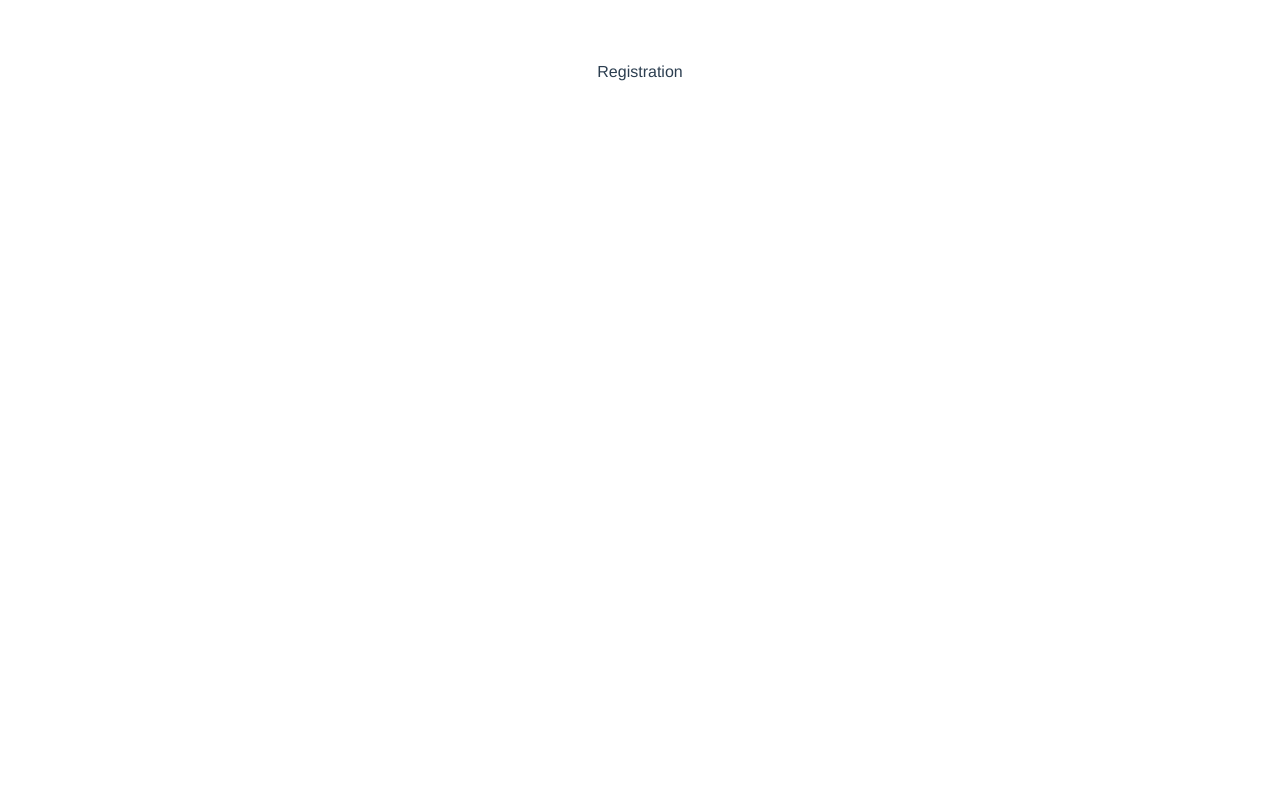
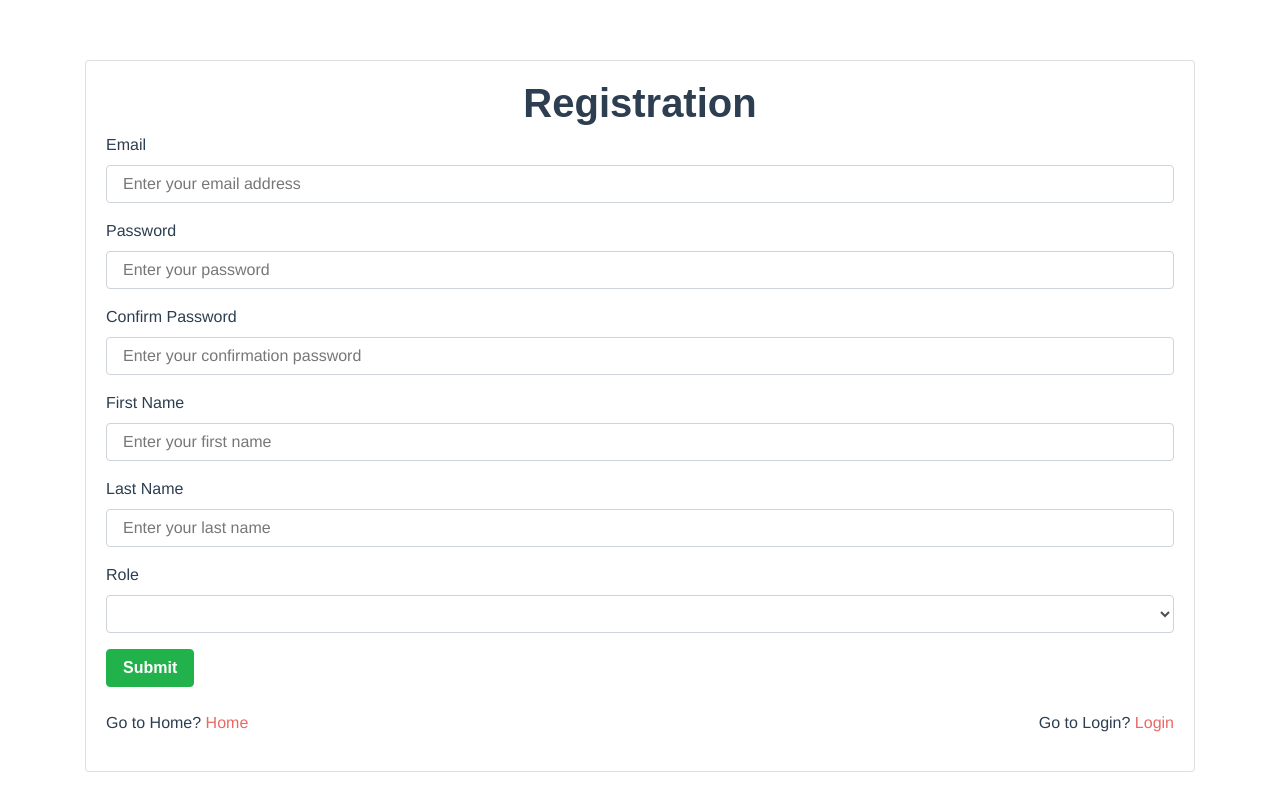
Before and after one commit to Raden616Rizki/order, a Vue app in the folder client/book_order_ui/: page /registration in a window 1280 px wide. Built offline with nearby package versions, Linux system fonts and the light colour scheme; a web font is replaced by a local one.

Commit message:
Menambahkan halaman registrasi dan verifikasi email

```diff
--- /dev/null
+++ b/client/book_order_ui/src/components/EmailVerification.vue
@@ -0,0 +1,64 @@
+<template>
+    <div class="row mt-5">
+        <div class="col-md-12 m-auto">
+            <div class="card card-body text-center">
+                <h1>Email Verification</h1>
+                <small>Please enter the token received in your registered mail address</small>
+                <form @submit.prevent="verify()">
+                    <div class="form-group">
+                        <label for="token" class="float-left">Token</label>
+                        <input type="text" name="token" id="token" v-model="token" class="form-control"
+                            placeholder="Enter your received token" required>
+                    </div>
+                    <button type="submit" class="btn btn-success float-left">Submit</button>
+                </form>
+                <p class="mt-4">
+                    <span class="float-right">Already verified? Go to <a href="/login">Login</a></span>
+                    <span class="float-left">Didn't receive token? <a href="javascript:void(0)">Resend</a></span>
+                </p>
+            </div>
+        </div>
+    </div>
+</template>
+
+
+<script>
+import axios from 'axios';
+import swal from 'sweetalert2';
+import UserLogin from './UserLogin.vue';
+
+export default {
+    name: 'EmailVerification',
+    data() {
+        return {
+            email: null,
+            password: null
+        };
+    },
+    mounted() {
+        this.email = this.$route.query.email;
+    },
+    methods: {
+        async verify() {
+            try {
+                await axios.post('http://localhost:3001/email_verification', {
+                    email: this.email,
+                    token: this.token
+                });
+                swal.fire({
+                    icon: 'success',
+                    title: 'Login Successful',
+                    text: 'You have successfully verified',
+                })
+                this.$router.push({name: UserLogin});
+            } catch (e) {
+                swal.fire({
+                    icon: 'error',
+                    title: 'Verification Failed',
+                    text: e.response.data.message || 'An error occurred during login.',
+                })
+            }
+        }
+    },
+}
+</script>
--- a/client/book_order_ui/src/components/UserRegistration.vue
+++ b/client/book_order_ui/src/components/UserRegistration.vue
@@ -1,3 +1,108 @@
 <template>
-    Registration
+    <div class="row mt-5">
+        <div class="col-md-12 m-auto">
+            <div class="card card-body text-center">
+                <h1>Registration</h1>
+                <form @submit.prevent="register()">
+                    <div class="form-group">
+                        <label for="email" class="float-left">Email</label>
+                        <input type="email" name="email" id="email" v-model="user.email" class="form-control"
+                            placeholder="Enter your email address" required>
+                    </div>
+                    <div class="form-group">
+                        <label for="password" class="float-left">Password</label>
+                        <input type="password" name="password" id="password" v-model="user.password"
+                            class="form-control" placeholder="Enter your password" @input="validatePassword" required>
+                    </div>
+                    <div class="form-group">
+                        <label for="cnfpass" class="float-left">Confirm Password</label>
+                        <input type="password" name="cnfpass" id="cnfpass" v-model="confirmPassword"
+                            class="form-control" placeholder="Enter your confirmation password"
+                            @input="validatePassword" required>
+                    </div>
+                    <p class="text-success" v-if="user.password && confirmPassword && passwordMatch">Password Match!</p>
+                    <p class="text-danger" v-else-if="user.password && confirmPassword">Password don't Match!</p>
+                    <div class="form-group">
+                        <label for="fname" class="float-left">First Name</label>
+                        <input type="text" name="fname" id="fname" v-model="user.first_name" class="form-control"
+                            placeholder="Enter your first name" required>
+                    </div>
+                    <div class="form-group">
+                        <label for="lname" class="float-left">Last Name</label>
+                        <input type="text" name="lname" id="lname" v-model="user.last_name" class="form-control"
+                            placeholder="Enter your last name" required>
+                    </div>
+                    <div class="form-group">
+                        <label for="role" class="float-left">Role</label>
+                        <select name="role" id="role" v-model="user.role" class="form-control">
+                            <option value="" disabled>Select an option</option>
+                            <option :value="role" v-for="role in roles" :key="role">{{ role }}</option>
+                        </select>
+                    </div>
+                    <button type="submit" class="btn btn-success float-left">Submit</button>
+                </form>
+                <p class="mt-4">
+                    <span class="float-left">Go to Home? <a href="/">Home</a></span>
+                    <span class="float-right">Go to Login? <a href="/login">Login</a></span>
+                </p>
+            </div>
+        </div>
+    </div>
 </template>
+
+<script>
+import axios from 'axios';
+import swal from 'sweetalert2';
+
+export default {
+    data() {
+        return {
+            roles: ['ADMIN', 'MEMBER'],
+            confirmPassword: null,
+            passwordMatch: false,
+            user: {
+                email: null,
+                password: null,
+                first_name: null,
+                last_name: null,
+                role: null
+            }
+        }
+    },
+    methods: {
+        validatePassword() {
+            this.passwordMatch = this.user.password === this.confirmPassword;
+        },
+        async register() {
+            if (this.passwordMatch) {
+                try {
+                    await axios.post('http://localhost:3001/register', {
+                        user: this.user
+                    });
+                    swal.fire({
+                        icon: 'success',
+                        title: 'Register Successful',
+                        text: 'You have successfully registered. Please check mailbox for token to validate your email address',
+                    })
+                    this.$router.push({
+                        path: '/verify-email',
+                        query: { email: this.user.email }
+                    });
+                } catch (e) {
+                    swal.fire({
+                        icon: 'error',
+                        title: 'Login Failed',
+                        text: e.response.data.message || 'An error occurred during login.',
+                    })
+                }
+            } else {
+                swal.fire({
+                    icon: 'error',
+                    title: 'Error',
+                    text: 'Passwords do not match!',
+                })
+            }
+        }
+    }
+}
+</script>
--- a/client/book_order_ui/src/router/index.js
+++ b/client/book_order_ui/src/router/index.js
@@ -2,6 +2,7 @@ import { createWebHistory, createRouter } from "vue-router";
 import MyHome from "../components/MyHome";
 import UserLogin from "../components/UserLogin";
 import UserRegistration from "../components/UserRegistration";
+import EmailVerification from "@/components/EmailVerification.vue";
 
 const routes = [
     {
@@ -18,6 +19,11 @@ const routes = [
         name: "registration",
         path: "/registration",
         component: UserRegistration
+    },
+    {
+        name: "verify_email",
+        path: "/verify-email",
+        component: EmailVerification
     }
 ]
 
```
Also changed, not shown: 1 other file (tests, documents, lock files or other folders).
